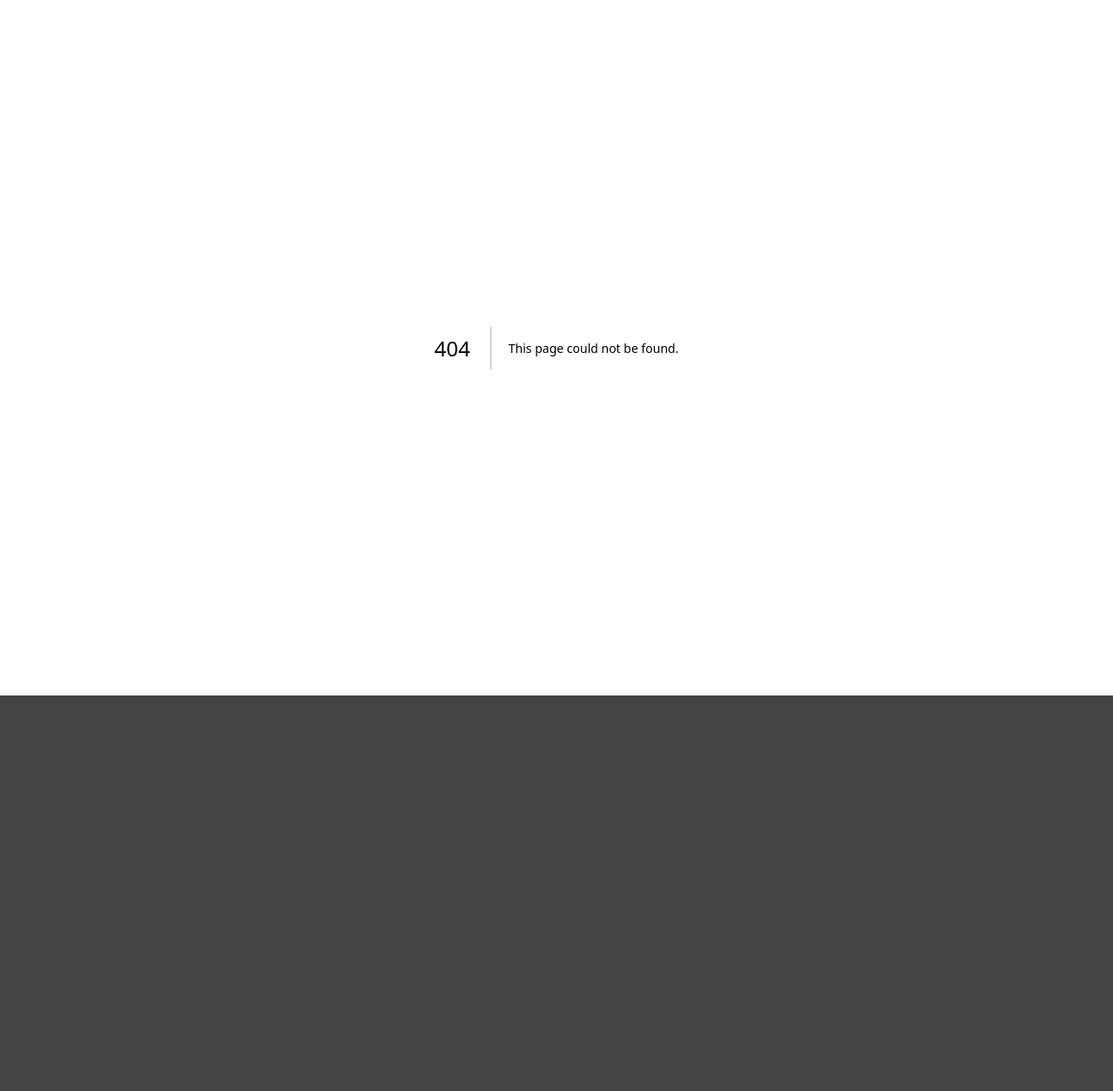
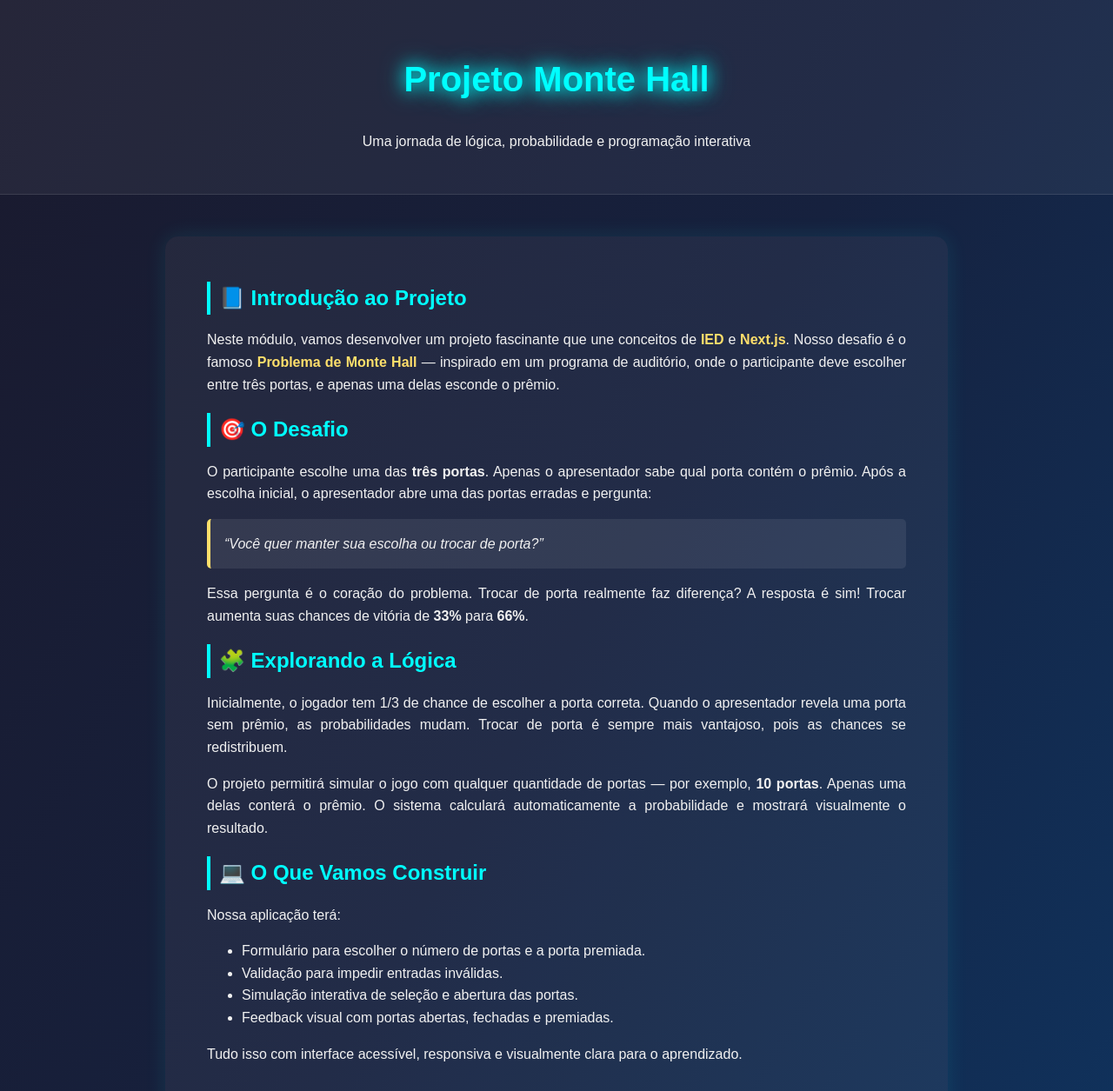
Before and after one commit to andreluiskunert/Next.js_e_React_Curso_Completo-_Aprenda_com_Projetos, a Next.js app in the folder 3_Projeto_Porta_Premiada_Aplicando_os_Conceitos_Fundamentais/portas/: page /frontpage in a window 1280 px wide. Before the commit this address had no page. Shown: the top 1255 px of the page at 87% size. Before the commit the page ends 800 px from the top, so only its background shows below. Built offline with nearby package versions, Linux system fonts and the light colour scheme.

Commit message:
Bora Codar com Next/React.js_2025

```diff
--- /dev/null
+++ b/3_Projeto_Porta_Premiada_Aplicando_os_Conceitos_Fundamentais/portas/pages/frontpage.js
@@ -0,0 +1,74 @@
+import Link from "next/link"
+import styles from "../styles/FrontPage.module.css"
+
+export default function FrontPage() {
+  return (
+    <div className={styles.body}>
+      <header className={styles.header}>
+        <h1>Projeto Monte Hall</h1>
+        <p>Uma jornada de lógica, probabilidade e programação interativa</p>
+      </header>
+
+      <main className={styles.main}>
+        <section>
+          <h2>📘 Introdução ao Projeto</h2>
+          <p>
+            Neste módulo, vamos desenvolver um projeto fascinante que une conceitos de <span className={styles.highlight}>IED</span> e <span className={styles.highlight}>Next.js</span>.
+            Nosso desafio é o famoso <span className={styles.highlight}>Problema de Monte Hall</span> — inspirado em um programa de auditório,
+            onde o participante deve escolher entre três portas, e apenas uma delas esconde o prêmio.
+          </p>
+        </section>
+
+        <section>
+          <h2>🎯 O Desafio</h2>
+          <p>
+            O participante escolhe uma das <strong>três portas</strong>. Apenas o apresentador sabe qual porta contém o prêmio.
+            Após a escolha inicial, o apresentador abre uma das portas erradas e pergunta:
+          </p>
+          <div className={styles.example}>
+            “Você quer manter sua escolha ou trocar de porta?”
+          </div>
+          <p>
+            Essa pergunta é o coração do problema. Trocar de porta realmente faz diferença?
+            A resposta é sim! Trocar aumenta suas chances de vitória de <strong>33%</strong> para <strong>66%</strong>.
+          </p>
+        </section>
+
+        <section>
+          <h2>🧩 Explorando a Lógica</h2>
+          <p>
+            Inicialmente, o jogador tem 1/3 de chance de escolher a porta correta.
+            Quando o apresentador revela uma porta sem prêmio, as probabilidades mudam.
+            Trocar de porta é sempre mais vantajoso, pois as chances se redistribuem.
+          </p>
+
+          <p>
+            O projeto permitirá simular o jogo com qualquer quantidade de portas — por exemplo, <strong>10 portas</strong>.
+            Apenas uma delas conterá o prêmio. O sistema calculará automaticamente a probabilidade e mostrará visualmente o resultado.
+          </p>
+        </section>
+
+        <section>
+          <h2>💻 O Que Vamos Construir</h2>
+          <p>
+            Nossa aplicação terá:
+          </p>
+          <ul>
+            <li>Formulário para escolher o número de portas e a porta premiada.</li>
+            <li>Validação para impedir entradas inválidas.</li>
+            <li>Simulação interativa de seleção e abertura das portas.</li>
+            <li>Feedback visual com portas abertas, fechadas e premiadas.</li>
+          </ul>
+          <p>
+            Tudo isso com interface acessível, responsiva e visualmente clara para o aprendizado.
+          </p>
+          <Link href="/" className={styles.btn}>Voltar ao Formulário 🚀</Link>
+        </section>
+      </main>
+
+      <footer className={styles.footer}>
+        <p>Desenvolvido para fins educacionais • Projeto Monte Hall • 2025</p>
+      </footer>
+    </div>
+  )
+}
--- /dev/null
+++ b/3_Projeto_Porta_Premiada_Aplicando_os_Conceitos_Fundamentais/portas/styles/FrontPage.module.css
@@ -0,0 +1,89 @@
+.body {
+  font-family: "Poppins", Arial, sans-serif;
+  line-height: 1.6;
+  background: linear-gradient(120deg, #1a1a2e, #16213e, #0f3460);
+  color: #f1f1f1;
+  overflow-x: hidden;
+  padding-bottom: 3rem;
+}
+
+.header {
+  background: rgba(255, 255, 255, 0.05);
+  padding: 2rem;
+  text-align: center;
+  border-bottom: 1px solid rgba(255, 255, 255, 0.1);
+}
+
+.header h1 {
+  font-size: 2.5rem;
+  color: #00ffff;
+  text-shadow: 0 0 8px #00ffff;
+  animation: glow 2s ease-in-out infinite alternate;
+}
+
+@keyframes glow {
+  from { text-shadow: 0 0 8px #00ffff; }
+  to { text-shadow: 0 0 20px #00ffff, 0 0 30px #00b3b3; }
+}
+
+.main {
+  max-width: 900px;
+  margin: 3rem auto;
+  background: rgba(255, 255, 255, 0.05);
+  padding: 2rem 3rem;
+  border-radius: 15px;
+  box-shadow: 0 0 25px rgba(0, 255, 255, 0.1);
+}
+
+.main h2 {
+  color: #00ffff;
+  margin-bottom: 1rem;
+  font-size: 1.5rem;
+  border-left: 4px solid #00ffff;
+  padding-left: 10px;
+}
+
+.main p {
+  margin-bottom: 1rem;
+  text-align: justify;
+}
+
+.highlight {
+  color: #ffdf6b;
+  font-weight: bold;
+}
+
+.example {
+  background: rgba(255, 255, 255, 0.08);
+  padding: 1rem;
+  border-left: 4px solid #ffdf6b;
+  border-radius: 5px;
+  font-style: italic;
+}
+
+.btn {
+  display: inline-block;
+  background: #00ffff;
+  color: #0f3460;
+  font-weight: bold;
+  padding: 0.8rem 1.5rem;
+  border-radius: 30px;
+  text-decoration: none;
+  transition: 0.3s;
+  margin-top: 1rem;
+}
+
+.btn:hover {
+  background: #ffdf6b;
+  color: #0f3460;
+  transform: scale(1.05);
+}
+
+.footer {
+  text-align: center;
+  padding: 2rem 1rem;
+  font-size: 0.9rem;
+  background: rgba(255, 255, 255, 0.05);
+  border-top: 1px solid rgba(255, 255, 255, 0.1);
+  color: #aaa;
+}
```
Also changed, not shown: 3_Projeto_Porta_Premiada_Aplicando_os_Conceitos_Fundamentais/portas/pages/index.tsx (+7 -6 lines).
